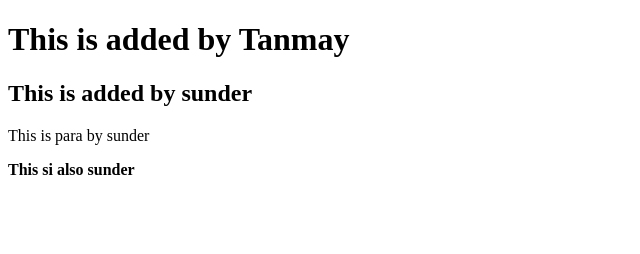
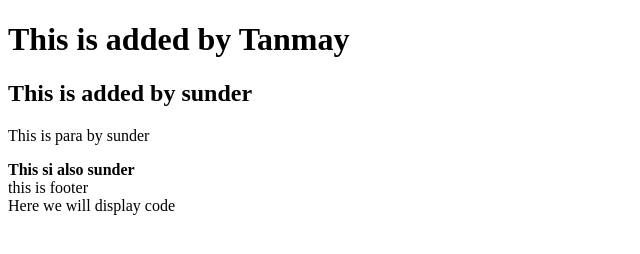
Before and after one commit to tanmaysinghgaira/student-dashboard, a plain HTML site: page index.html in a window 1280 px wide. Shown: the whole page, without its empty margins (0-640 px from the left). Drawn offline with Linux system fonts and the light colour scheme.

Commit message:
added footer in project

```diff
--- a/index.html
+++ b/index.html
@@ -10,5 +10,9 @@
     <h2>This is added by sunder</h2>
     <p>This is para by sunder</p>
     <b>This si also sunder</b>
+    <footer>
+        <div>this is footer</div>
+        <div>Here we will display code</div>
+    </footer>
 </body>
 </html>
```
